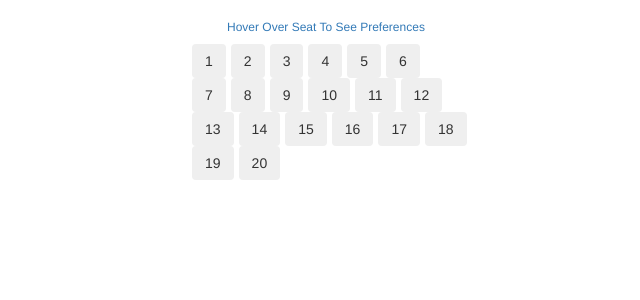
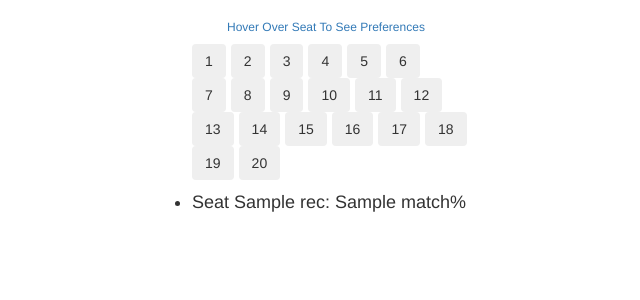
Before and after one commit to AlonFischer/Delta2017, a Django app: template HackGt2017/delta/templates/seats.html in a window 1280 px wide. Shown: the part 271-571 px from the top of the page, without its empty margins (323-963 px from the left). Run offline with Django 3.2, Linux system fonts and the light colour scheme; data comes from the database, SQL or seed files in the repository; both versions use the stored data as it was after the commit; tables that the repository leaves empty hold one stand-in row (values such as "Sample post"); the template is opened without the code that fills it: values that come from a table or form of the project are taken from there, most other values are stand-ins (such as "Sample title", 1, 10 or a date in 2020); some libraries are stand-ins or nearby versions.

Commit message:
Percents work

```diff
--- a/HackGt2017/delta/templates/seats.html
+++ b/HackGt2017/delta/templates/seats.html
@@ -39,4 +39,11 @@
 {% else %}
 <h1>NO SEAT INFORMATION</h1>
 {% endif %}
+{% if rec_list %}
+    <ul>
+        {% for rec, match in rec_list.items %}
+        <li>Seat {{rec}}: {{match}}%</li>
+        {% endfor %}
+    </ul>
+{% endif %}
 </body>
```
Also changed, not shown: HackGt2017/delta/views.py (+6 -4 lines), HackGt2017/db.sqlite3.
